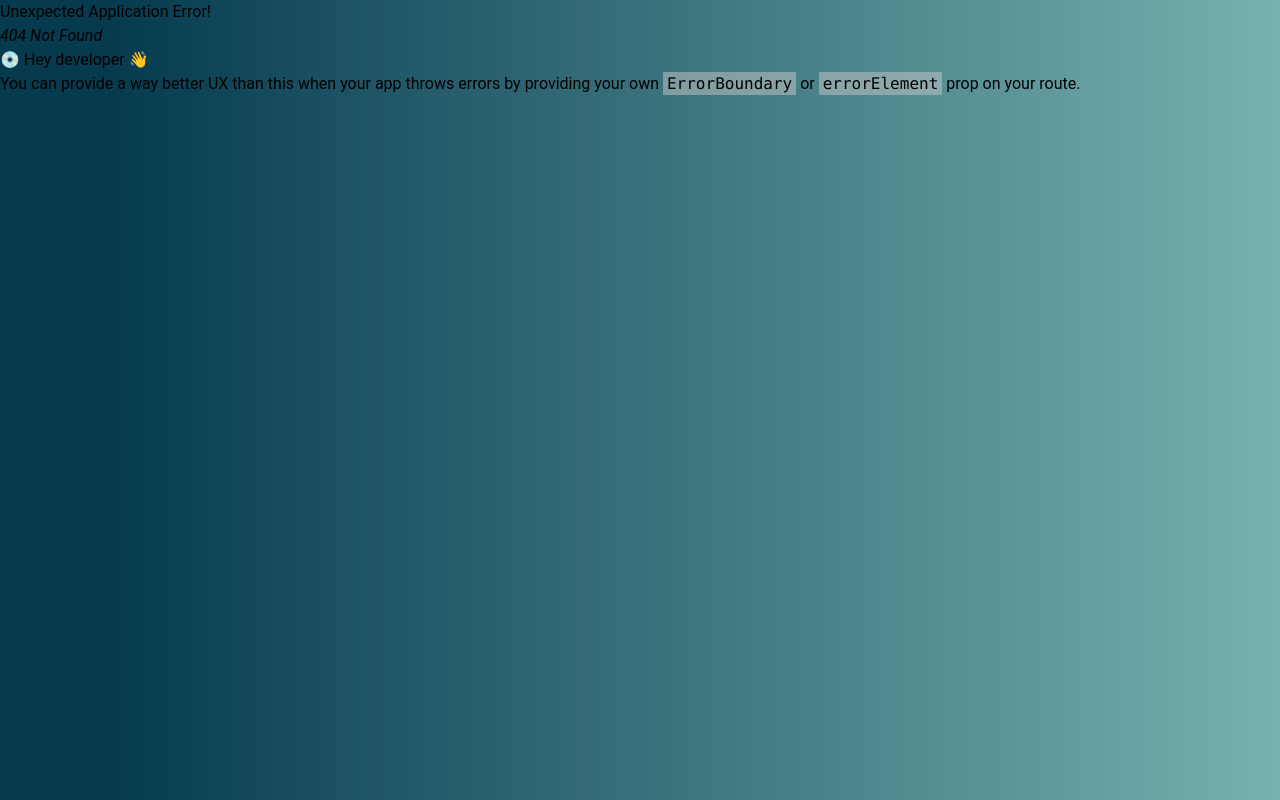
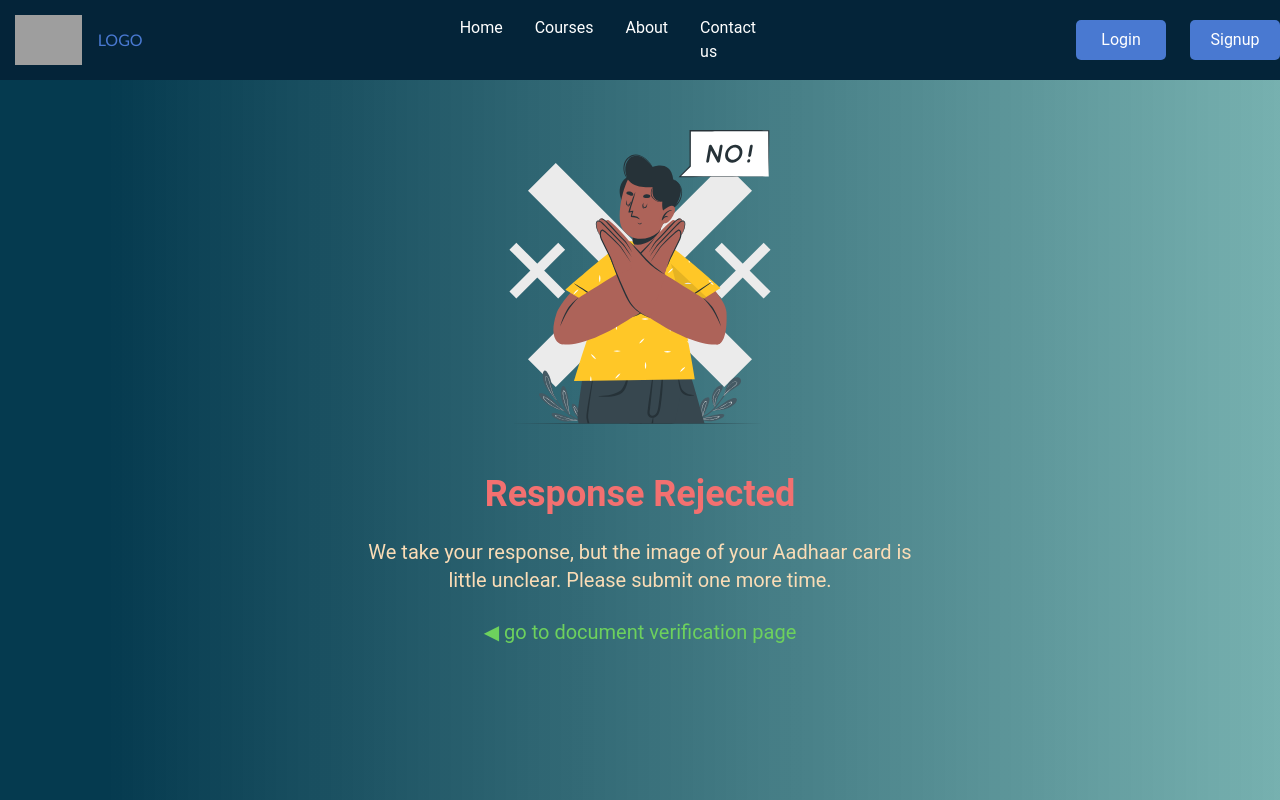
Before and after one commit to Pika003/e-Learning-Platform, a React (Vite) app in the folder frontend/: page /rejected in a window 1280 px wide. Before the commit this address had no page. Built offline with nearby package versions, Linux system fonts and the light colour scheme; grey boxes are pictures that could not be loaded.

Commit message:
response page done

```diff
--- /dev/null
+++ b/frontend/src/Pages/Response/Pending.jsx
@@ -0,0 +1,22 @@
+import React from "react";
+import pending from "../Images/pending.svg";
+import { NavLink } from "react-router-dom";
+
+function Pending() {
+  return (
+    <>
+      <div className="flex flex-col gap-6 items-center py-5">
+        <img src={pending} width={350} alt="" />
+        <h1 className="text-[#EDF051] text-4xl font-bold">Response Pending</h1>
+        <p className="text-[#fadcb6] text-xl w-[35rem] text-center">
+        We take your response, now wait a little bit. when your Admin check your response and approve it or reject any reason we will notify you by your email it.
+        </p>
+        <NavLink to="/">
+          <p className="text-[#6DD15D] text-xl">◀ go to home</p>
+        </NavLink>
+      </div>
+    </>
+  );
+}
+
+export default Pending;
--- /dev/null
+++ b/frontend/src/Pages/Response/Rejected.jsx
@@ -0,0 +1,23 @@
+import React from "react";
+import rejected from "../Images/rejected.svg";
+import { NavLink } from "react-router-dom";
+
+function Rejected() {
+  return (
+    <>
+      <div className="flex flex-col gap-6 items-center py-5">
+        <img src={rejected} width={350} alt="" />
+        <h1 className="text-[#F37070] text-4xl font-bold">Response Rejected</h1>
+        <p className="text-[#fadcb6] text-xl w-[35rem] text-center">
+          We take your response, but the image of your Aadhaar card is little
+          unclear. Please submit one more time.
+        </p>
+        <NavLink to="/">
+          <p className="text-[#6DD15D] text-xl">◀ go to document verification page </p>
+        </NavLink>
+      </div>
+    </>
+  );
+}
+
+export default Rejected;
--- a/frontend/src/main.jsx
+++ b/frontend/src/main.jsx
@@ -14,6 +14,8 @@ import Layout from './Layout'
 import StudentDocument from './Pages/Components/DocumentVerification/StudentDocument'
 import TeacherDocument from './Pages/Components/DocumentVerification/TeacherDocument'
 import VarifyEmail from './Pages/Components/VarifyEmail/VarifyEmail'
+import Rejected from './Pages/Response/Rejected'
+import Pending from './Pages/Response/Pending'
 
 const router = createBrowserRouter(
   createRoutesFromElements(
@@ -28,6 +30,8 @@ const router = createBrowserRouter(
       <Route path='/about' element={<About/>}/>
       <Route path='/varifyEmail' element={<VarifyEmail/>}/>
       <Route path='/adminLogin' element={<AdminLogin/>}/>
+      <Route path='/rejected' element={<Rejected/>}/>
+      <Route path='/pending' element={<Pending/>}/>
     </Route>
  )
 )
```
Also changed, not shown: frontend/src/Pages/Images/pending.svg (added), frontend/src/Pages/Images/rejected.svg (added).
